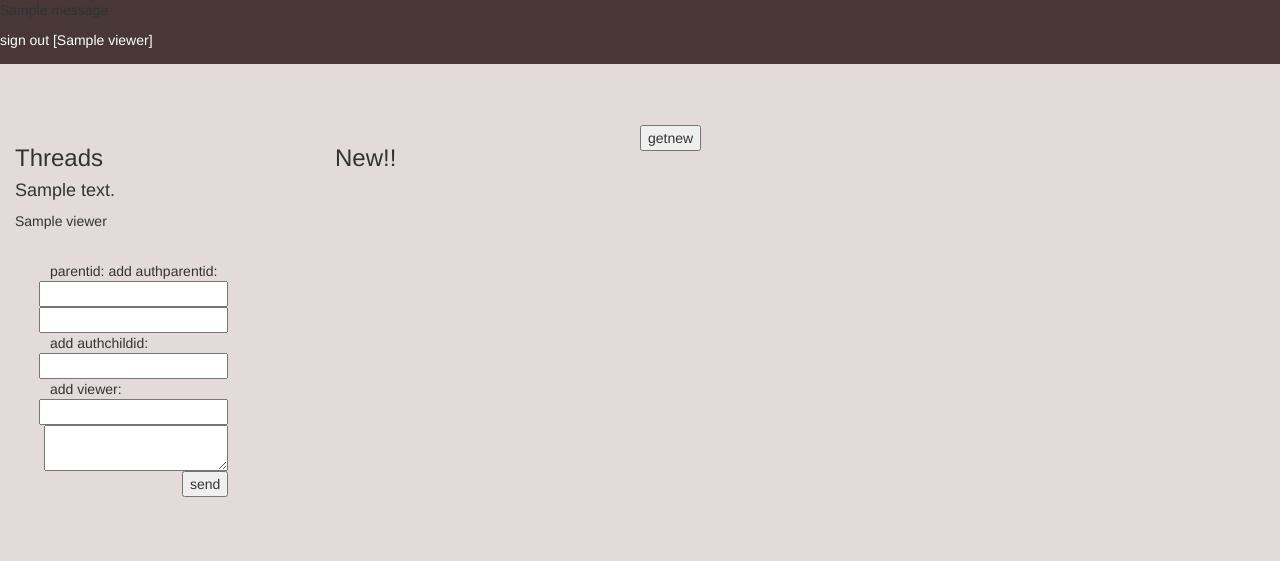
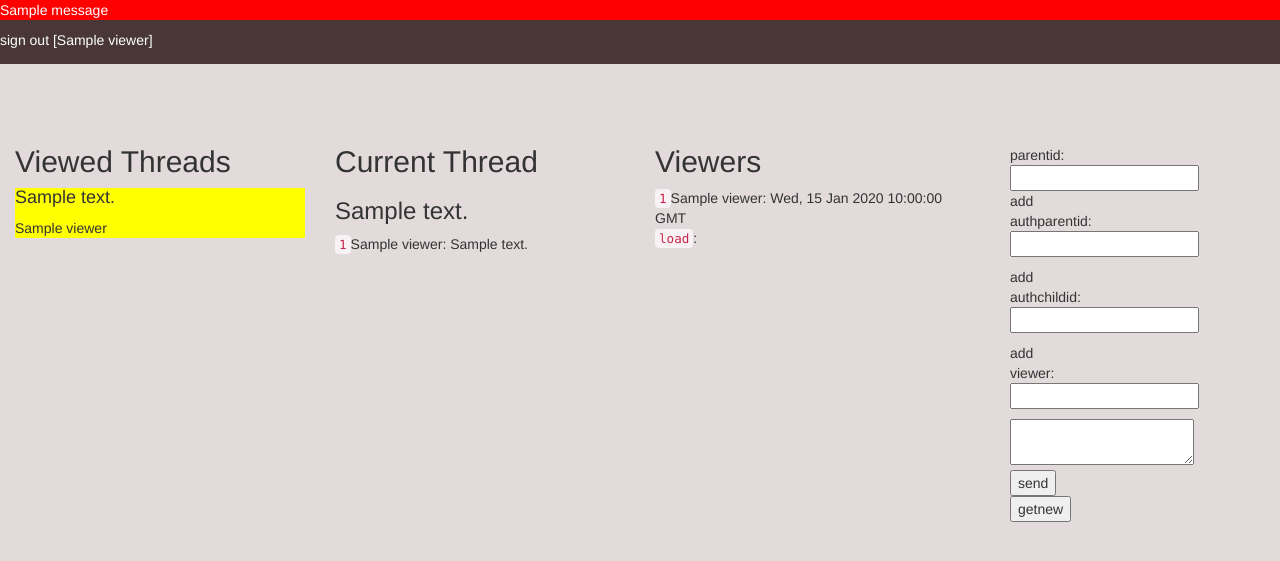
Before and after one commit to israellevin/otp, a Flask app: page / in a window 1280 px wide. Shown: the top 561 px of the page. Run offline with Flask 2, Linux system fonts and the light colour scheme; a user stored in the database is signed in; tables that the repository leaves empty hold one stand-in row (values such as "Sample post"); one stand-in notice (Sample message) is shown; some libraries are stand-ins or nearby versions.

Commit message:
Workable layout, for now, and all around fixes.

```diff
--- a/db.py
+++ b/db.py
@@ -109,6 +109,7 @@
         if viewed is not None:
             if type(viewed) is datetime: view.viewed = viewed
             else: view.viewed = datetime.now()
+            view.viewer.lastseen = view.viewed
             session.commit()
         return view
 
--- a/server.py
+++ b/server.py
@@ -43,6 +43,7 @@
     logout_user()
     session.clear()
     if request.method == 'GET' or 'passphrase' not in request.values:
+        flash('this is what server messages look like');
         return render_template(
             'login.html',
             numofviewers=len(db.Viewer.getall()),
@@ -128,17 +129,14 @@
 @login_required
 @jsonp
 def postsecret():
-    return {
-        'posttime':
-            db.Secret(
-                request.values.get('body'),
-                current_user.id,
-                request.values.get('parentid'),
-                request.values.getlist('viewerids[]'),
-                request.values.getlist('authparentids[]'),
-                request.values.getlist('authchildids[]')
-            ).time
-    }
+    return db.Secret(
+        request.values.get('body'),
+        current_user.id,
+        request.values.get('parentid'),
+        request.values.getlist('viewerids[]'),
+        request.values.getlist('authparentids[]'),
+        request.values.getlist('authchildids[]')
+    ).id
 
 if __name__ == '__main__':
     from sys import argv
--- a/static/otp.js
+++ b/static/otp.js
@@ -155,6 +155,9 @@
     $scope.viewed = [];
     $scope.ripe = [];
     $scope.hidden = [];
+    $scope.subs = [];
+    $scope.data = {};
+    $scope.viewers = secrets.viewers;
 
     // Create a thread object from a root secret.
     function Thread(rootsecret){
@@ -169,22 +172,39 @@
         };
 
         // Get a thread's name.
-        function getname(rootsecret){
+        this.getname = function(){
             try{
-                return rootsecret.body.match(/^[^\n]{0,20}($|[\n\s])/)[0];
+                return this.rootsecret.body.match(/^[^\n]{0,20}($|[\n\s])/)[0];
             }catch(e){
                 if(e instanceof TypeError){
-                    return rootsecret.body.slice(0,19) + '…';
+                    return this.rootsecret.body.slice(0,19) + '…';
                 }else throw e;
             }
         };
 
-        // Sort a thread as viewed, ripe or hidden.
+        // Get a thread's parent thread, if it exists.
+        this.getparent = function(){
+            var parent;
+            try{
+                return this.rootsecret.parent.thread;
+            }catch(e){
+                if(!e instanceof TypeError) throw e;
+                return false;
+            }
+        }
+
+        // Sort a thread as viewed, ripe, hidden or subthread.
         this.sort = function(){
-            var type = 'hidden';
+            var type = 'hidden', parent = null;
             if(this.rootsecret.view === true){
-                type = 'viewed';
-                this.name = getname(this.rootsecret);
+                parent = this.getparent();
+                if(parent){
+                    type = 'subs';
+                    parent.add(this.members.toarray());
+                }else{
+                    type = 'viewed';
+                    this.name = this.getname();
+                }
             }else if(this.rootsecret.parent){
                 if(this.rootsecret.parent.view === true) type = 'ripe';
                 else type = 'hidden';
@@ -253,22 +273,9 @@
                 var target, pos;
                 counter--;
                 if(counter === 0){
-                    // Try to add thread members to their parent thread,
-                    try{
-                        target = thread.rootsecret.parent.thread;
-                        target.add(thread.members.toarray());
-                        pos = $scope.ripe.indexOf(thread);
-                        if(pos > -1) $scope.ripe.splice(pos, 1);
-                        $scope.data.activethread = target;
-                    // otherwise move the thread to viewed,
-                    }catch(e){
-                        if(e instanceof TypeError){
-                            thread.sort();
-                            $scope.data.activethread = thread;
-                        }else throw e;
-                    }
-                    // Refresh hidden list.
+                    thread.sort();
                     each($scope.hidden, function(thread){thread.sort();});
+                    $scope.data.activethread = thread.rootsecret.thread;
                 }
             });
         });
@@ -286,15 +293,18 @@
         }
     }
     threadchecklist(secrets.keys());
+    if($scope.viewed.length > 0) $scope.data.activethread = $scope.viewed[0];
+    else $scope.data.activethread = null;
 
-    $scope.getnew = function(){
+    $scope.getnew = function(callback){
         secrets.update(function(data){
             threadchecklist(map(data.rawsecrets, function(rawsecret){
                 return rawsecret.id;
             }));
+            if(typeof callback === 'function') callback(data);
         });
     };
-    $interval($scope.getnew, 1000);
+    $interval($scope.getnew, 100000);
 
     // FIXME Some debug binds here.
     window.s = secrets;
@@ -306,7 +316,9 @@
     $scope.nojsstyle = 'display: none';
 
 // A controller for composing secrets.
-}]).controller('composer', ['$scope', '$http', function($scope, $http){
+}]).controller('composer', ['$scope', '$http', 'secrets', function(
+    $scope, $http, secrets
+){
     // FIXME directivise this shit. Or maybe just let G do it properly.
     $scope.authparents = [];
     $scope.addauthparent = function(){
@@ -339,7 +351,14 @@
 
             }
         }).success(function(data){
-            $scope.getnew();
+            $scope.body = '';
+            $scope.parentid = '';
+            $scope.authparents = [];
+            $scope.authchildren = [];
+            $scope.viewers = [];
+            $scope.getnew(function(){
+                $scope.data.activethread = secrets.get(this).thread;
+            }.bind(data));
         }).error(function(data){
             console.log('server error:', arguments);
         });
--- a/static/style.css
+++ b/static/style.css
@@ -2,7 +2,23 @@
     background:#e3dbdb url('img/header.png') repeat-x right top;
 }
 
-.mp-logo{
+#nojs{
+    position: absolute;
+    top: 0;
+    left: 0;
+    width: 100%;
+    min-height: 2em;
+    background: yellow;
+    color: red;
+}
+
+/* Messages from the flask server. */
+p.message{
+    background: red;
+    color: white;
+}
+
+.logo{
     display:block;
     margin:10em auto 5em;
 }
@@ -13,16 +29,6 @@
     font-family:Sans;
     color:#483737;
     width:10.4em;
-}
-
-/* Messages from the flask server. */
-div.message{
-    background: red;
-    color: white;
-}
-
-a.logout{
-    color: white;
 }
 
 /* Messages in the login form */
@@ -57,24 +63,20 @@
     width: 24.1em;
 }
 
-.main {
+#main{
     margin-top:75px;
 }
 
-#compose {
+div.curthread{
+    background: yellow;
+}
+
+#compose{
     margin:20px;
 }
-#compose input,#compose textarea {float:right;}
->>>>>>> d28e6b1802df3e2228ada7d5752e5fdaaaa80a46
 
-#nojs{
-    position: absolute;
-    top: 0;
-    left: 0;
-    width: 100%;
-    min-height: 2em;
-    background: yellow;
-    color: red;
+a.logout{
+    color: white;
 }
 
 span.secret{
--- a/templates/index.html
+++ b/templates/index.html
@@ -1,8 +1,5 @@
-<!doctype html>
-<title>OTP - The One True Page</title>
-<meta charset=utf-8>
-<link rel=stylesheet type=text/css href="{{url_for('static', filename='bootstrap.css')}}">
-<link rel=stylesheet type=text/css href="{{url_for('static', filename='style.css')}}">
+{% extends "layout.html" %}
+{% block body %}
 <script>
     var rawsecrets = {{secrets|tojson}};
     var rawviewers = {{viewers|tojson}};
@@ -12,46 +9,53 @@
 <script src="{{url_for('static', filename='angular.min.js')}}"></script>
 <script src="{{url_for('static', filename='otp.js')}}"></script>
 
-<div class=messages>
-    {% for message in get_flashed_messages() %}
-    <p class=message>{{message}}
-    {% endfor %}
-</div>
-
 <div>
     <a class=logout href="{{url_for('login')}}">sign out [{{current_user.name}}]</a>
 </div>
 
 {% raw %}
-<div data-ng-app=otp data-ng-controller=threads ng-init="data.activethread = null" class=main>
+<div data-ng-app=otp data-ng-controller=threads id=main>
     <div id=nojs style="{{nojsstyle}}">
         You must have JavaScript turned off.
     </div>
-    <div id=threads class="col-md-3">
-        <h3>Threads</h3>
-        <div class=thread data-ng-repeat="thread in viewed" data-ng-click="data.activethread = thread">
-            <h4>{{thread.name}}</h4>
-            <p data-ng-repeat="viewer in thread.viewers">{{viewer.name}}</p>
+
+    <div class=col-md-3>
+
+        <div id=ripe data-ng-if="ripe.length > 0">
+            <h2>New Threads</h2>
+            <div class=thread data-ng-repeat="thread in ripe" data-ng-click="viewthread(thread)">
+                <h4>from:{{thread.rootsecret.author.name}}</h4>
+                <p data-ng-repeat="viewer in thread.viewers">{{viewer.name}}</p>
+            </div>
+        </div>
+
+        <div id=viewed data-ng-if="viewed.length > 0">
+            <h2>Viewed Threads</h2>
+            <div class=thread data-ng-class="{curthread: data.activethread === thread}" data-ng-repeat="thread in viewed" data-ng-click="data.activethread = thread">
+                <h4>{{thread.name}}</h4>
+                <p data-ng-repeat="viewer in thread.viewers">{{viewer.name}}</p>
+            </div>
+        </div>
+
+    </div>
+
+    <div id=secrets class=col-md-3 ng-if="data.activethread">
+        <h2>Current Thread</h2>
+        <h3>{{data.activethread.name}}</h3>
+        <div class=secret data-ng-repeat="secret in data.activethread.members.toarray()">
+            <code>{{secret.id}}</code>{{secret.author.name}}: {{secret.body}}
         </div>
     </div>
 
-    <div id=unviewed class="col-md-3">
-        <h3>New!!</h3>
-        <div class=thread data-ng-repeat="thread in ripe" data-ng-click="viewthread(thread)">
-            <h4>from:{{thread.rootsecret.author.name}}</h4>
-            <p data-ng-repeat="viewer in thread.viewers">{{viewer.name}}</p>
+    <div id=viewers class=col-md-3>
+        <h2>Viewers</h2>
+        <div class=viewer data-ng-repeat="(id, viewer) in viewers">
+            <code>{{id}}</code>{{viewer.name}}: {{viewer.lastseen}}
         </div>
     </div>
 
-    <input type=button value=getnew data-ng-click="getnew()">
-
-    <div id=secrets class="col-md-9">
-        <div class=secret data-ng-repeat="secret in data.activethread.members.toarray()">
-            {{secret.author.name}}: {{secret.body}}
-        </div>
-    </div>
-    <div class="col-md-12">
-        <div id=compose data-ng-controller=composer class="col-md-2">
+    <div class=col-md-3>
+        <div id=compose data-ng-controller=composer class=col-md-2>
             parentid:
             <input type=text data-ng-model=parentid>
             add authparentid:
@@ -65,7 +69,9 @@
             <ul><li data-ng-repeat="viewerid in viewers" data-ng-click="viewers.splice(this.$index, 1)">{{viewerid}}</li></ul>
             <textarea data-ng-model=body></textarea>
             <input type=button value=send data-ng-click="post()">
+            <input type=button value=getnew data-ng-click="getnew()">
         </div>
     </div>
 </div>
 {% endraw %}
+{% endblock %}
--- /dev/null
+++ b/templates/layout.html
@@ -0,0 +1,12 @@
+<!doctype html>
+<title>OTP - The One True Page</title>
+<meta charset=utf-8>
+<link rel=stylesheet type=text/css href="{{url_for('static', filename='bootstrap.css')}}">
+<link rel=stylesheet type=text/css href="{{url_for('static', filename='style.css')}}">
+<div class=messages>
+{% for message in get_flashed_messages() %}
+    <p class=message>{{message}}</p>
+{% endfor %}
+</div>
+{% block body %}
+{% endblock %}
```
Also changed, not shown: templates/login.html (+8 -14 lines).
